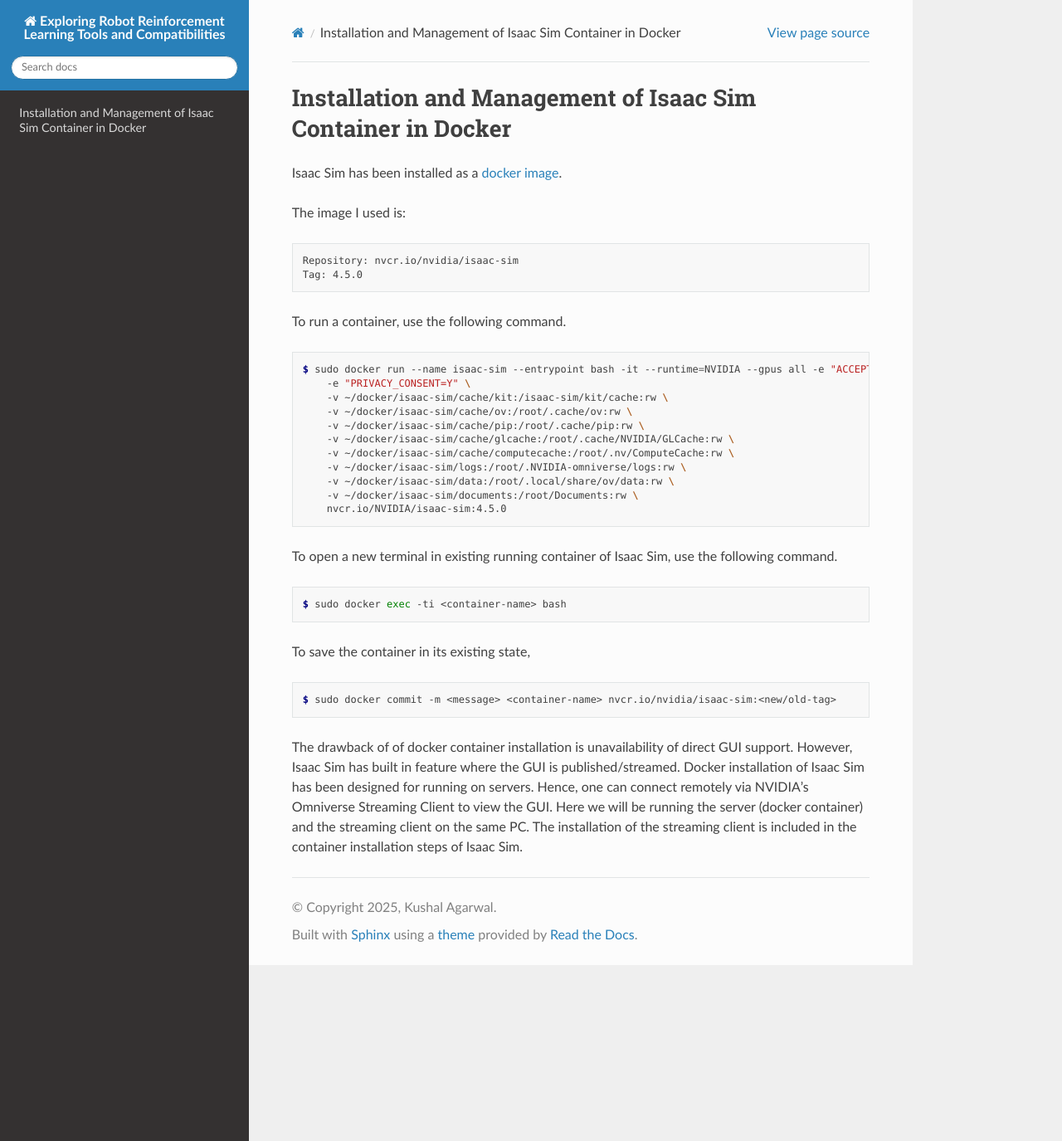
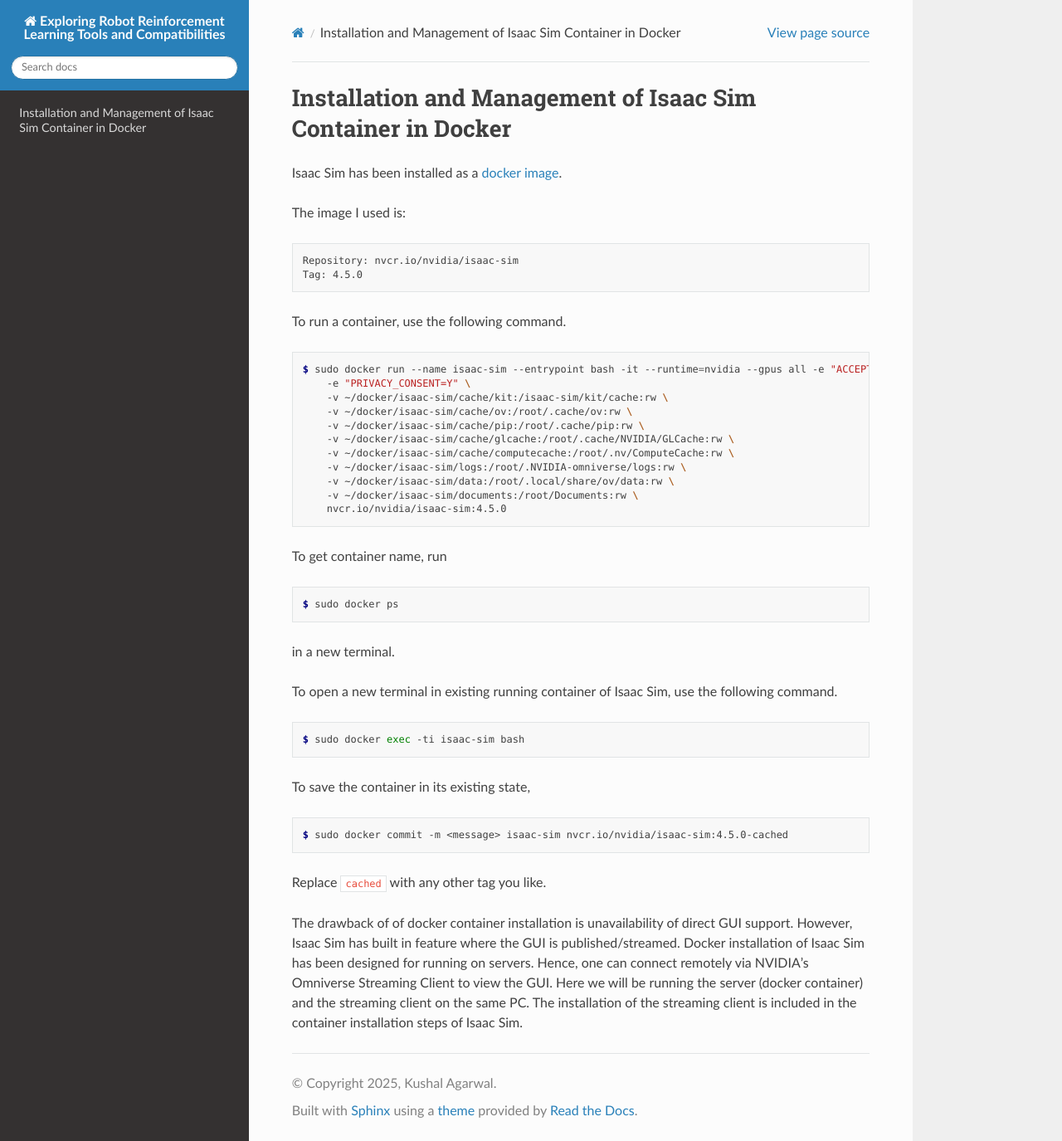
Before and after one commit to kushal-a/robot_RL_guide, a Sphinx documentation site: the page built from docs/source/integrations/isaac/isaac-sim/docker.md, in a window 1280 px wide and 1375 px high. Shown: the whole window at 83% size. Built offline with Sphinx 7.4.7 and the Read the Docs theme 3.1.0, drawn with Linux system fonts in a browser that asks for light colours; pages that are not in the unit, such as notebooks, are missing from menus.

Commit message:
fixed bugs

````diff
--- a/docs/source/integrations/isaac/isaac-sim/docker.md
+++ b/docs/source/integrations/isaac/isaac-sim/docker.md
@@ -9,7 +9,7 @@
 
 To run a container, use the following command.
 ```console
-$ sudo docker run --name isaac-sim --entrypoint bash -it --runtime=NVIDIA --gpus all -e "ACCEPT_EULA=Y" --rm --network=host \
+$ sudo docker run --name isaac-sim --entrypoint bash -it --runtime=nvidia --gpus all -e "ACCEPT_EULA=Y" --rm --network=host \
     -e "PRIVACY_CONSENT=Y" \
     -v ~/docker/isaac-sim/cache/kit:/isaac-sim/kit/cache:rw \
     -v ~/docker/isaac-sim/cache/ov:/root/.cache/ov:rw \
@@ -19,16 +19,23 @@
     -v ~/docker/isaac-sim/logs:/root/.NVIDIA-omniverse/logs:rw \
     -v ~/docker/isaac-sim/data:/root/.local/share/ov/data:rw \
     -v ~/docker/isaac-sim/documents:/root/Documents:rw \
-    nvcr.io/NVIDIA/isaac-sim:4.5.0
+    nvcr.io/nvidia/isaac-sim:4.5.0
 ```
+To get container name, run
+```console
+$ sudo docker ps
+```
+in a new terminal.
+
 To open a new terminal in existing running container of Isaac Sim, use the following command.
 ```console
-$ sudo docker exec -ti <container-name> bash
+$ sudo docker exec -ti isaac-sim bash
 ```
 
 To save the container in its existing state,
 ```console
-$ sudo docker commit -m <message> <container-name> nvcr.io/nvidia/isaac-sim:<new/old-tag>
+$ sudo docker commit -m <message> isaac-sim nvcr.io/nvidia/isaac-sim:4.5.0-cached
 ```
+Replace `cached` with any other tag you like.
 
 The drawback of of docker container installation is unavailability of direct GUI support. However, Isaac Sim has built in feature where the GUI is published/streamed. Docker installation of Isaac Sim has been designed for running on servers. Hence, one can connect remotely via NVIDIA's Omniverse Streaming Client to view the GUI. Here we will be running the server (docker container) and the streaming client on the same PC. The installation of the streaming client is included in the container installation steps of Isaac Sim.
````
Also changed, not shown: docs/source/index.md (+0 -2 lines).
